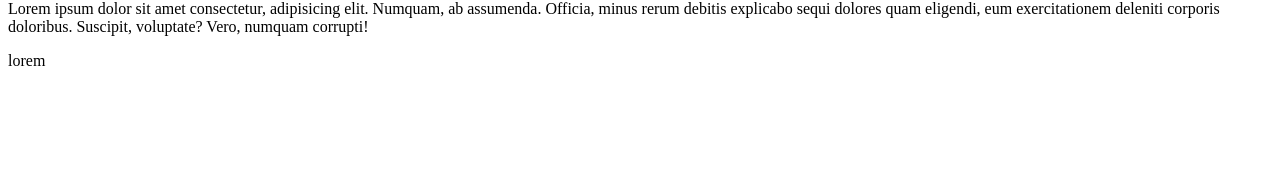
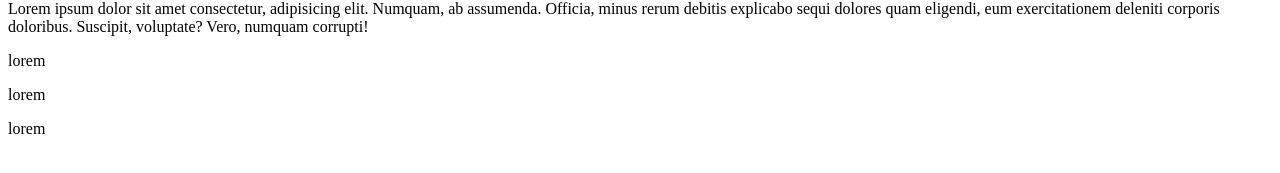
Before and after one commit to jfs-webdev/test, a plain HTML site: page index.html in a window 1280 px wide. Shown: the part 127-300 px from the top of the page. Drawn offline with Linux system fonts and the light colour scheme.

Commit message:
second step team 2

```diff
--- a/index.html
+++ b/index.html
@@ -14,6 +14,8 @@
         explicabo sequi dolores quam eligendi, eum exercitationem deleniti corporis doloribus. Suscipit, voluptate?
         Vero, numquam corrupti!</p>
     <p>lorem</p>
+    <p>lorem</p>
+    <p>lorem</p>
 </body>
 
 </html>
```
